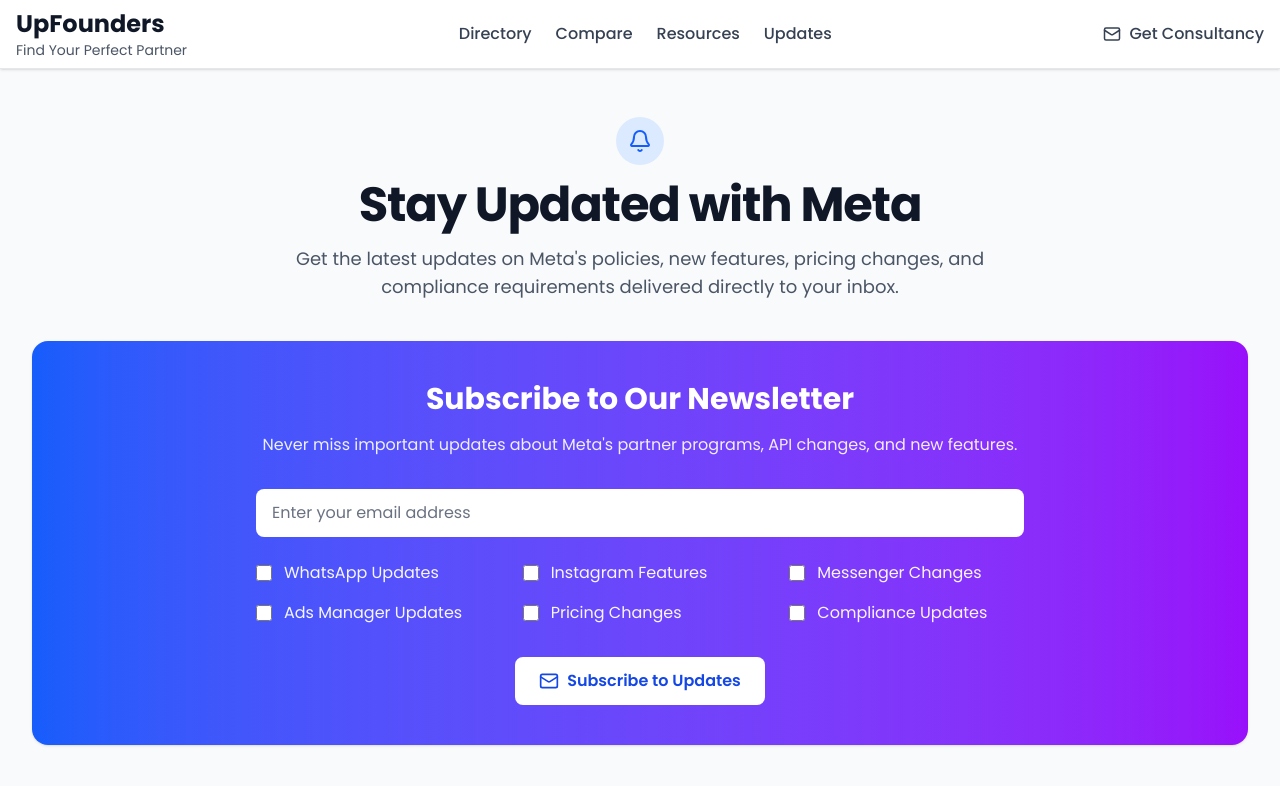
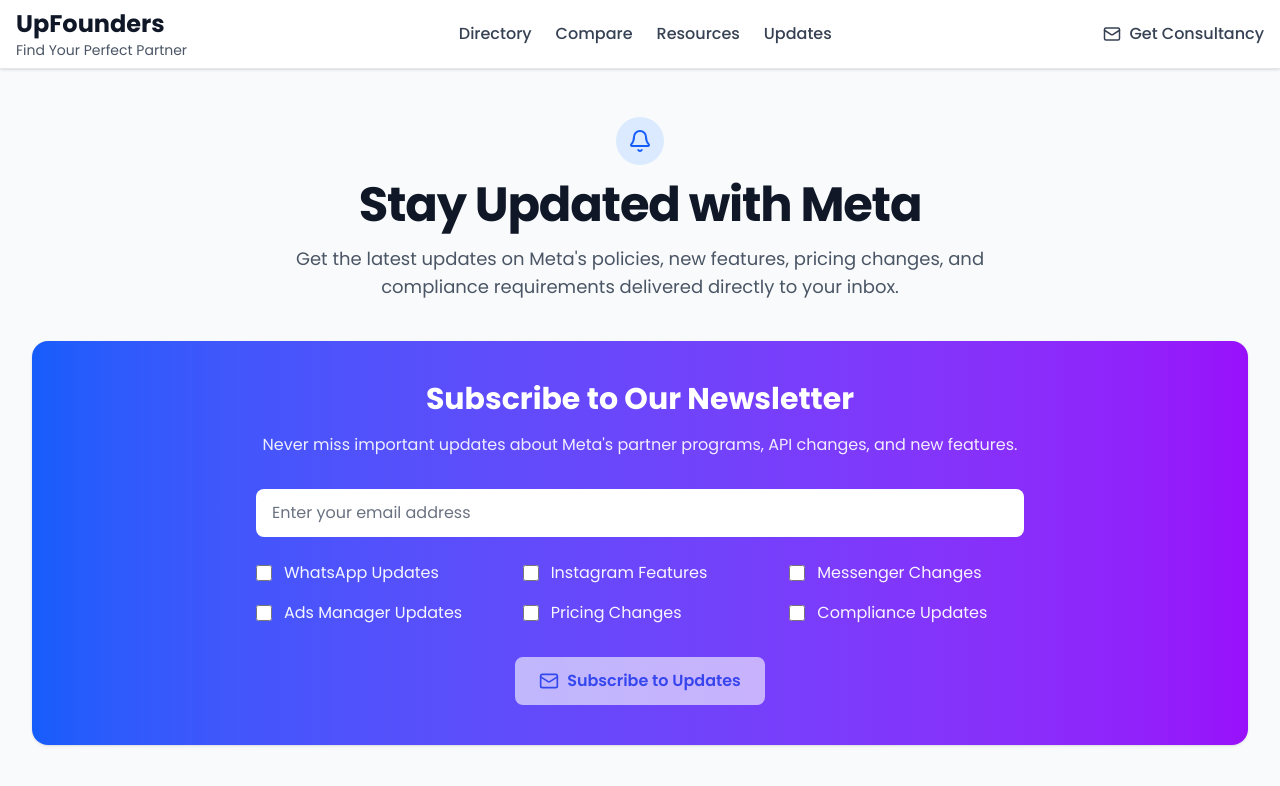
Before and after one commit to Senslyze/upfounders-fe, a React (Vite) app: page /newsletter in a window 1280 px wide. Shown: the top 786 px of the page. Built offline with nearby package versions, Linux system fonts and the light colour scheme.

Commit message:
refactor: enhance NewsLetterCard component with improved button functionality and cursor styles

```diff
--- a/src/design-system/Molecules/NewsLetterCard.tsx
+++ b/src/design-system/Molecules/NewsLetterCard.tsx
@@ -42,7 +42,7 @@ const NewsLtterCard: React.FC = () => {
         {/* Categories */}
         <div className="mt-6 grid grid-cols-1 sm:grid-cols-2 lg:grid-cols-3 gap-x-8 gap-y-4 text-white">
           {CATEGORIES.map((cat) => (
-            <label key={cat.id} className="inline-flex items-center gap-3 select-none">
+            <label key={cat.id} className="inline-flex items-center gap-3 select-none cursor-pointer">
               <input
                 type="checkbox"
                 checked={!!selected[cat.id]}
@@ -57,8 +57,9 @@ const NewsLtterCard: React.FC = () => {
         {/* Button */}
         <div className="mt-8 flex justify-center">
           <button
-            className="inline-flex items-center gap-2 bg-white text-blue-700 font-semibold px-6 py-3 rounded-md hover:bg-gray-50 transition-colors"
+            className="inline-flex items-center gap-2 bg-white text-blue-700 font-semibold px-6 py-3 rounded-md transition-colors disabled:opacity-60 disabled:cursor-not-allowed hover:bg-gray-50"
             type="button"
+            disabled={!Object.values(selected).some(Boolean)}
           >
             <Mail className="w-5 h-5" /> Subscribe to Updates
           </button>
```
